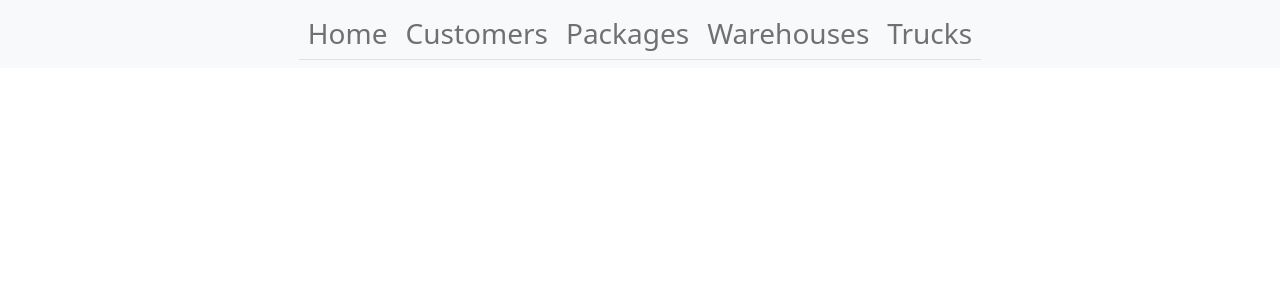
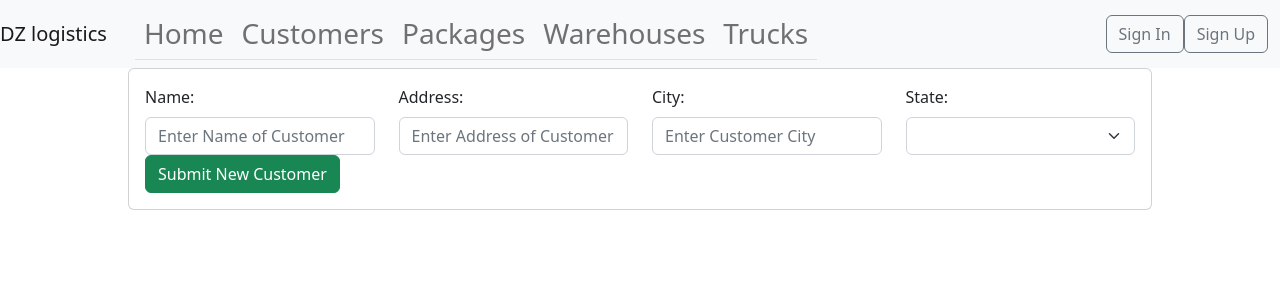
Before and after one commit to Zabronko/TeamLogic, a React (Create React App) app in the folder app-front-end/: page /signup in a window 1280 px wide. Shown: the top 300 px of the page. Built offline with nearby package versions, Linux system fonts and the light colour scheme.

Commit message:
styling navbar

```diff
--- a/app-front-end/src/App.jsx
+++ b/app-front-end/src/App.jsx
@@ -1,6 +1,6 @@
 import {BrowserRouter, Routes, Route} from 'react-router-dom';
-import {Customers, CustomerInfo, Warehouses, WarehouseInfo, Home, PackageMasterList, TruckMasterList} from "./pages"
-import { Nav } from 'react-bootstrap';
+import {Customers, CustomerInfo, Warehouses, WarehouseInfo, Home, PackageMasterList, TruckMasterList, SignupPage} from "./pages"
+import { Nav, Navbar, Button, Container} from 'react-bootstrap';
 import { Navigation } from './components/Navigation';
 
 
@@ -9,21 +9,20 @@ function App() {
 <>
 <BrowserRouter>
   <Navigation>
-      <Nav.Item>
+    <Navbar.Brand href="/">DZ logistics</Navbar.Brand>
+    <Container fluid>
+    <Nav as="h3" variant="tabs" >
         <Nav.Link href="/">Home</Nav.Link>
-      </Nav.Item>
-      <Nav.Item>
         <Nav.Link href="/customers">Customers</Nav.Link>
-      </Nav.Item>
-      <Nav.Item>
         <Nav.Link href="/packages">Packages</Nav.Link>
-      </Nav.Item>
-      <Nav.Item>
         <Nav.Link href="/warehouses">Warehouses</Nav.Link>
-      </Nav.Item>
-      <Nav.Item>
         <Nav.Link href="/trucks">Trucks</Nav.Link>
-      </Nav.Item>
+      </Nav>
+      <Nav>
+        <Button variant="outline-secondary">Sign In</Button>
+        <Button variant="outline-secondary">Sign Up</Button>
+      </Nav>
+      </Container>
     </Navigation>
 
     <Routes>
@@ -34,6 +33,7 @@ function App() {
         <Route path ="/Warehouses/*" element={<WarehouseInfo />}></Route>
         <Route path ="/packages" element={<PackageMasterList />}></Route>
         <Route path ="/trucks" element={<TruckMasterList />}></Route>
+        <Route path ="/signup" element={<SignupPage />}></Route>
     </Routes>
 </BrowserRouter>
 </>
--- a/app-front-end/src/components/Navigation.jsx
+++ b/app-front-end/src/components/Navigation.jsx
@@ -1,21 +1,13 @@
-import Nav from 'react-bootstrap/Nav';
+import { Container} from 'react-bootstrap';
+
 import Navbar from 'react-bootstrap/Navbar';
-
-
 
 export const Navigation = ({children}) => {
     return (
 
         <Navbar expand bg="light" className="justify-content-center">
-
-
-            <Nav as="h3" variant="tabs" >
                 {children}
-            </Nav>
-
         </Navbar>
-
-
 
     );
 }
--- /dev/null
+++ b/app-front-end/src/pages/SignupPage.jsx
@@ -0,0 +1,17 @@
+import { useState } from 'react';
+import { Card } from 'react-bootstrap'
+import { AddCustomer } from '../components/Customers/AddCustomer'
+
+export const SignupPage = () => {
+const [customers, setCustomers] = useState([]);
+
+
+
+  return (
+    <Card style={{width: "80%", alignContent:"center", marginLeft:"10%"}}>
+    <Card.Body>
+      <AddCustomer customers={customers} setCustomers={setCustomers}/>
+    </Card.Body>
+  </Card>
+  )
+}
--- a/app-front-end/src/pages/index.js
+++ b/app-front-end/src/pages/index.js
@@ -5,3 +5,4 @@ export * from "./WarehouseInfo";
 export * from "./Home";
 export * from "./PackageMasterList";
 export * from "./TruckMasterList";
+export * from "./SignupPage"
```
Also changed, not shown: app-front-end/src/pages/CreateProfile.jsx (deleted, +0 -11 lines), 1 other file (tests, documents, lock files or other folders).
